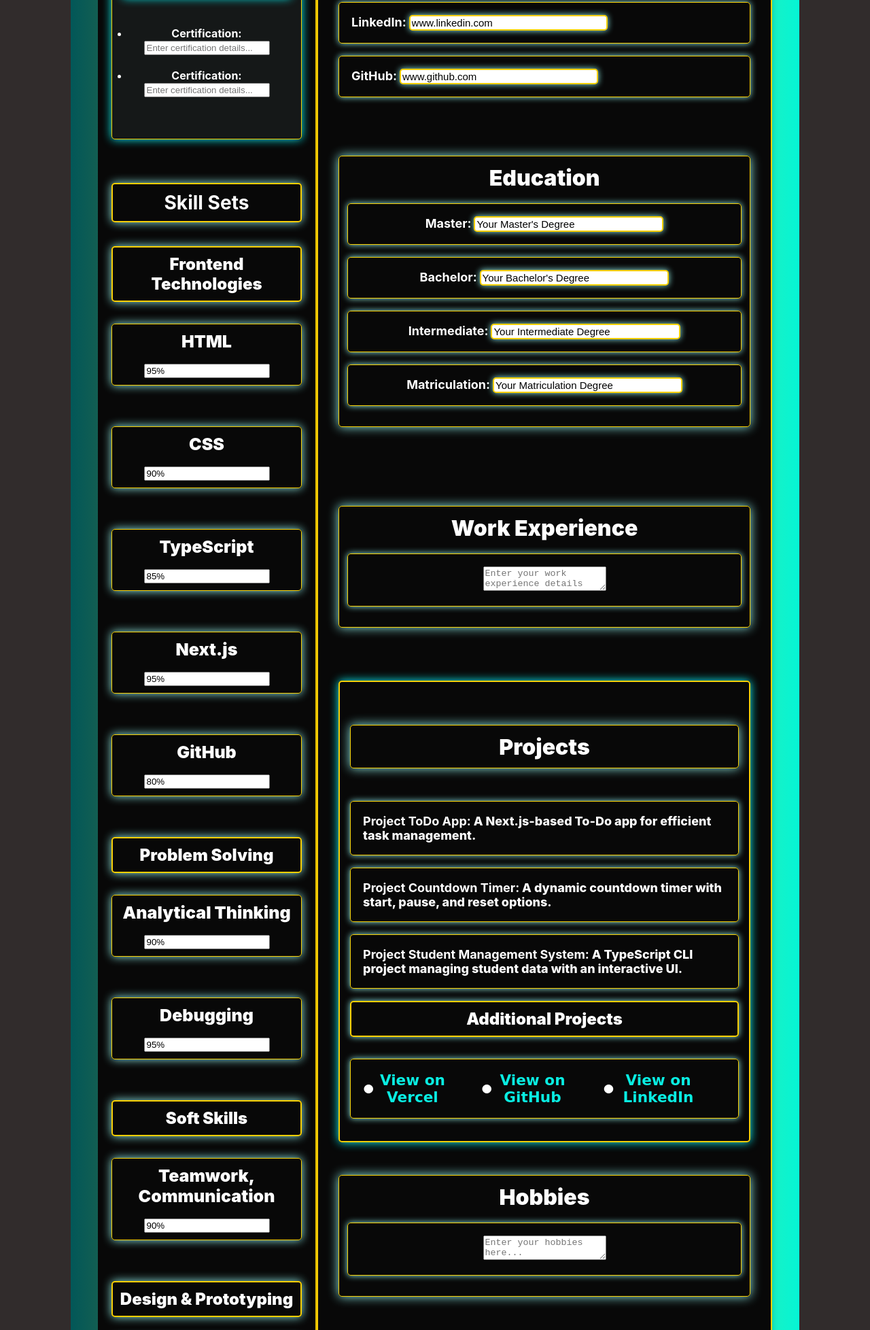
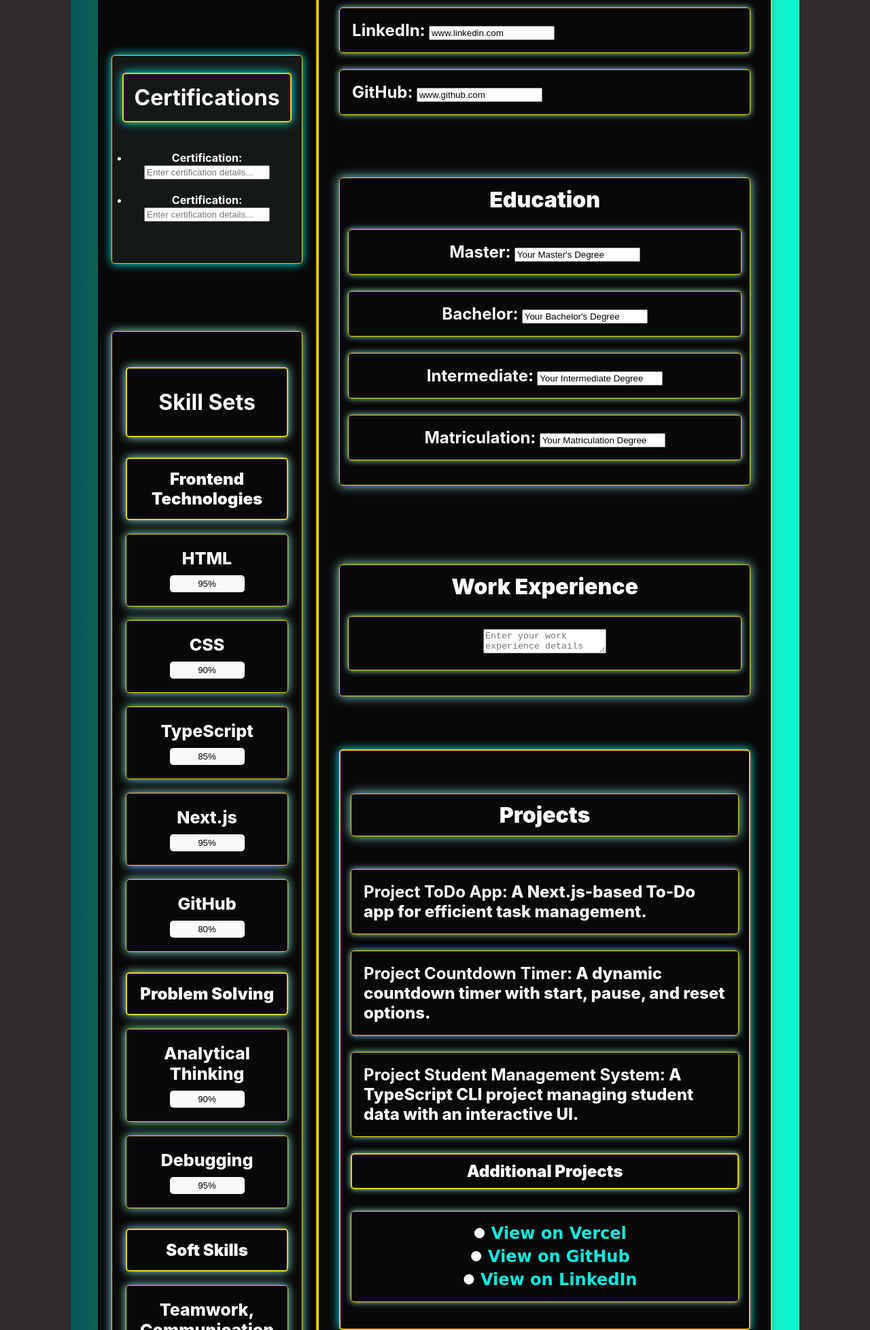
Before and after one commit to codewithhoney24/hacakathon-milestone-001-002, a website: page milestones001_002/index.html in a window 1280 px wide. Shown: the part 844-2800 px from the top of the page at 68% size. Drawn offline with Linux system fonts and the light colour scheme.

Commit message:
Update style.css

```diff
--- a/milestones001_002/style.css
+++ b/milestones001_002/style.css
@@ -1,4 +1,5 @@
 body {
+
 
     font-family:  BlinkMacSystemFont, 'Segoe UI', Roboto, Oxygen, Ubuntu, Cantarell, 'Open Sans', 'Helvetica Neue', sans-serif;
     background-color: rgb(49, 44, 44);
@@ -121,28 +122,59 @@ body {
 
   /* Skills Section */
   #skills {
-    font-size: x-large;
-    font-weight: 900;
-    margin-top: 5px; /* Pushes the skills section to the bottom of the left column */
-  }
 
-  #skills .skill {
-    margin-bottom: 60px;
+
+
+    font-size: small;
+    font-weight: 800;
+    margin-bottom: 50px;
+    padding: 20px;
     border: 1px solid rgb(248, 207, 3); /* Border around the skill elements */
     border-radius: 5px; /* Rounded corners */
     box-shadow: 0 0 14px rgba(147, 244, 239, 0.982);
 
-    padding: 10px;
   }
 
-  .skis, .pss {
-    margin-top: 35px;
+   .skill {
+    padding:20px;
+
+    margin-bottom: 20px;
+    border: 1px solid rgb(248, 207, 3); /* Border around the skill elements */
+    border-radius: 5px; /* Rounded corners */
+    box-shadow: 0 0 14px rgba(147, 244, 239, 0.982);
+
+
+  }
+  .skis{
+    font-size:xx-large;
+    padding: 30px;
     color: white;
-    padding: 10px;
+  margin-bottom: 20px;
+    border: 2px solid rgb(248, 207, 3);
+    border-radius: 5px;
+    box-shadow: 0 0 14px rgba(147, 244, 239, 0.982);
+  }
+
+  .pss {
+    font-size:x-large;
+    margin-top: 30px;
+    margin-bottom: 20px;
+    color: white;
+    padding: 15px;
     border: 2px solid rgb(248, 207, 3);
     border-radius: 5px;
     box-shadow: 0 0 14px rgba(147, 244, 239, 0.982);
 
+  }
+
+
+  .skill input[type="text"] {
+    width: 100px; /* Set width for skill input fields */
+    text-align: center;
+    padding: 5px;
+    border: none;
+    background-color: #f9f9f9;
+    border-radius: 5px;
   }
 
 
@@ -192,7 +224,8 @@ body {
     background-color: #510441;
   }
   .analytical-thinking-bar{
-    width: 90%;
+
+    width: 95%;
     background-color: #f2cd39;
   }
   .debugging-bar{
@@ -218,6 +251,8 @@ body {
 
   /* Right Section */
   .right-section {
+
+
     padding: 30px;
   border-radius: 10px;
     width: 65%;
@@ -229,7 +264,7 @@ body {
 
   }
 
-  .info-input{
+  .info-input input[type="text"]{
 
 
     border: 2px solid rgb(248, 207, 3);
@@ -238,7 +273,7 @@ body {
     width: 50%;
 
 
-    font-size: 15px;
+    font-size: 24px;
 
   }
 
@@ -261,7 +296,7 @@ body {
 
   .right-section p,
   .right-section ul {
-    font-size: 18px;
+    font-size: 24px;
     font-weight: 800;
     border: 1px solid rgb(248, 207, 3); /* Border around text elements */
     border-radius: 5px; /* Rounded corners */
@@ -273,7 +308,7 @@ body {
 
   .links {
     display: flex; /* Displays list items in a row */
-    gap: 10px; /* Adds space between list items */
+    gap: 6px; /* Adds space between list items */
     padding: 0px;
 
     list-style-type: none; /* Removes default bullet points */
@@ -281,7 +316,7 @@ body {
   }
 
   .link {
-    margin-right: 8%;
+    margin-right: 0%;
     list-style-type: circle; /* Adds a circle bullet to each item */
     list-style-position: inside;
     display: flex;
@@ -354,28 +389,48 @@ body {
 
 
   /* Toggle Button */
-  button {
-    margin-bottom: 50px;
-    font-family:'Segoe UI', Tahoma, Geneva, Verdana, sans-serif;
+  /* Container to center the button */
+.btn {
+  height: 2% ;
+  display: flex;
+  justify-content: center; /* Centers the button horizontally */
+  align-items: center;
+}
+
+/* Toggle Button */
+#toggle-hobbies {
+
+  font-size:medium;
+  margin-bottom: 0px;
+  font-family: 'Segoe UI', Tahoma, Geneva, Verdana, sans-serif;
   background-color: #f0ca0dcb;
   color: white;
-    padding: 10px 20px;
+  padding:10px  30%; /* Adjusted for larger width */
+  width: 200px; /* Set a larger width */
   border: none;
   border-radius: 5px;
   cursor: pointer;
   box-shadow: 0 0 10px rgba(0, 0, 0, 0.1);
   transition: background-color 0.3s ease;
+  text-align: center; /* Centers the text within the button */
 }
 
-  button:hover {
+#toggle-hobbies:hover {
   background-color: #21b6b1;
 }
+
 
   /* Responsive Layout */
 
   @media (max-width: 1232px){
     .profile-picture{
       margin-left: -8px;
+    }
+    /* .info-input{
+font-size: 20px;
+    } */
+    h1{
+      font-size: 70px;
     }
   }
 
@@ -398,15 +453,28 @@ body {
       border-right: none;
     }
 
+ /* .info-input{
+font-size: 20px;
+    } */
+
     .left-section {
       border-bottom: 6px solid rgb(248, 207, 3); /* Thinner border for mobile view */
     }
     .profile-picture{
       margin-left: 18px;
     }
-
+    /* .info-input{
+      font-size: 20px;
+          } */
 
   }
+
+  @media (max-width: 480px) {
+    /* .info-input {
+      font-size: 14px;
+    } */
+  }
+
 
 
   @media (min-width: 320px) {
@@ -419,5 +487,23 @@ body {
       padding: 0; /* Remove padding around the text */
       margin: 0; /* Remove margin around the text */
     }
+    .link{
+      font-size: smaller;
+      margin-left: 15px;
+    }
+    .links{
+      font-size: smaller;
+      display: flex;
+      flex-direction: column;
+      align-items: center;
+
 
     }
+    #objective{
+      margin-top: 30px;
+    }
+    h1{
+      font-size: 50px;
+    }
+
+  }
```
Lines whose indentation alone changed are shown as unchanged.
